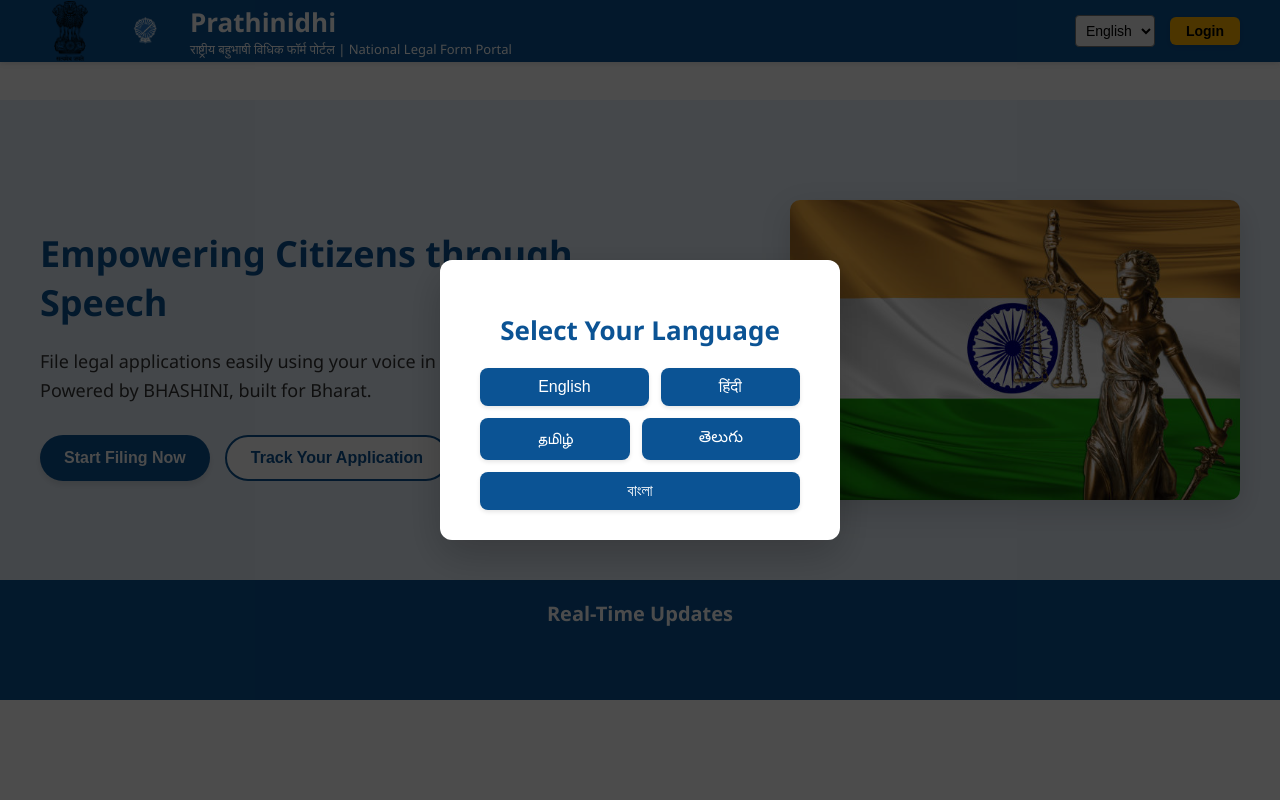
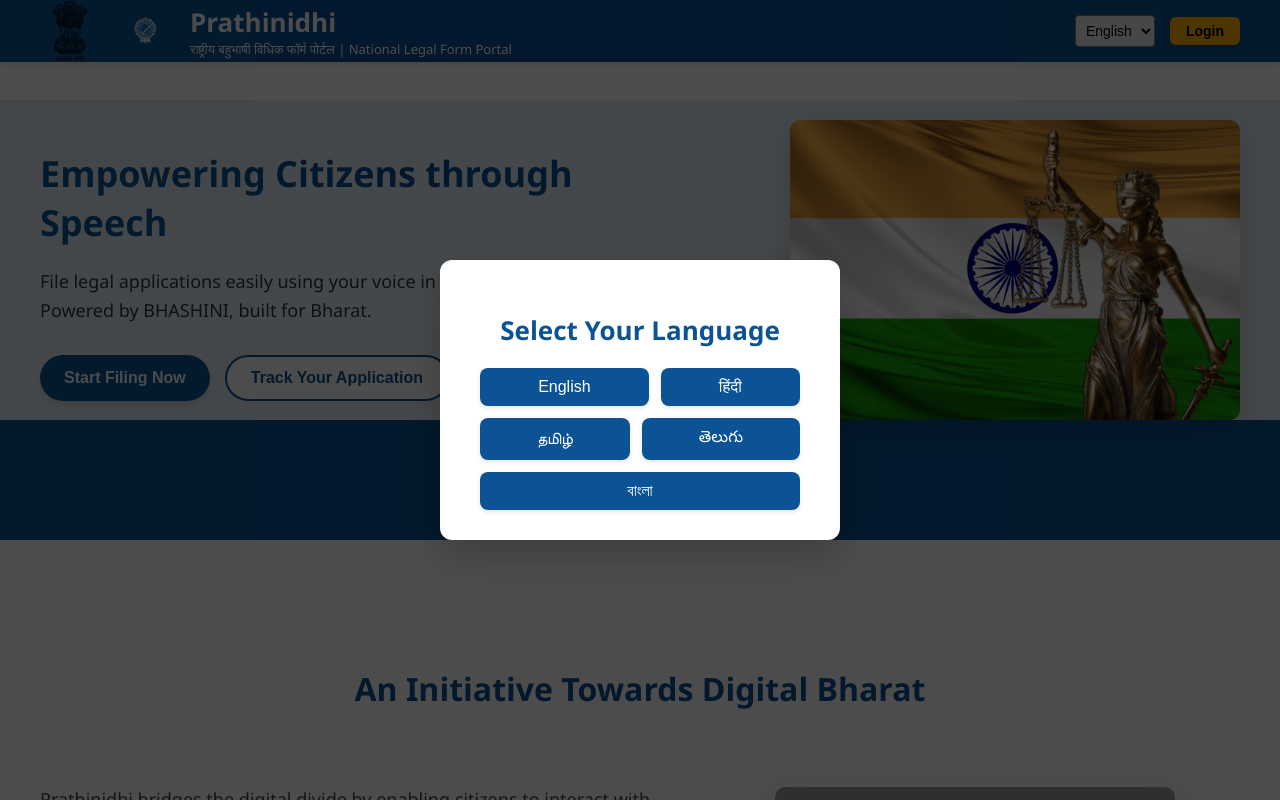
Before and after one commit to VINAI8/prathinidhi, a React (Create React App) app: page / in a window 1280 px wide. Shown: the top 800 px of the page. Built offline with nearby package versions, Linux system fonts and the light colour scheme; grey boxes are pictures that could not be loaded.

Commit message:
added logo in footers

```diff
--- a/src/components/Home.js
+++ b/src/components/Home.js
@@ -608,7 +608,7 @@
       <footer style={styles.footer}>
         <div style={styles.footerContent}>
           <div style={styles.footerLogo}>
-            <img src="/prathinidhi-light.png" alt="Prathinidhi" style={styles.footerLogoImg} />
+            <img src="/prathinidhi.svg" alt="Prathinidhi" style={styles.footerLogoImg} />
             <p>{languageData[selectedLanguage].footer1}</p>
             <p>{languageData[selectedLanguage].footer2}</p>
           </div>
@@ -660,6 +660,7 @@
   },
   header: {
     backgroundColor: "#0b5394",
+   marginBottom:"0%" ,
     color: "#fff",
     padding: "1px 0",
     position: "fixed",
@@ -777,7 +778,8 @@
   },
   hero: {
     backgroundColor: "#e6f0fa",
-    padding: "80px 20px",
+    marginTop :"0px",
+    padding: "0px 20px",
     transition: "opacity 1s ease, transform 1s ease",
   },
   heroContent: {
```
